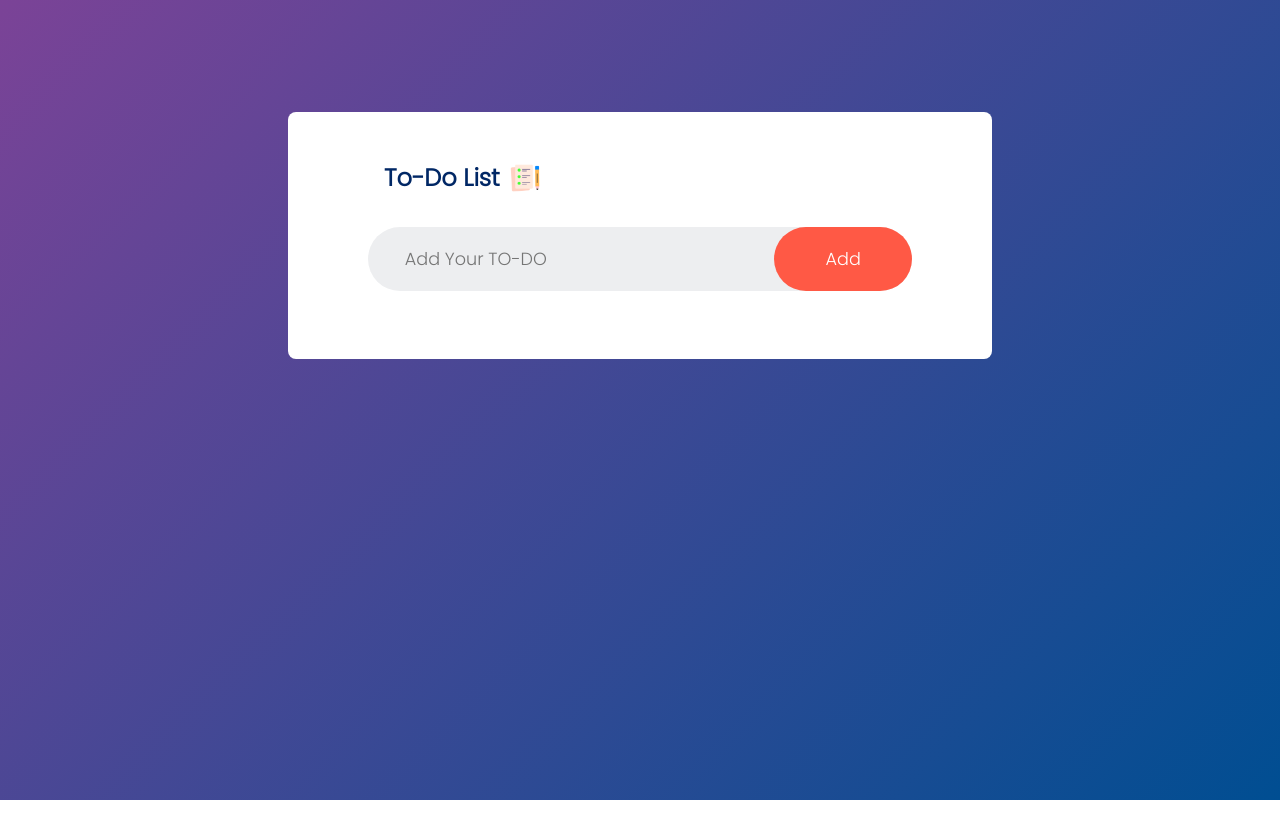
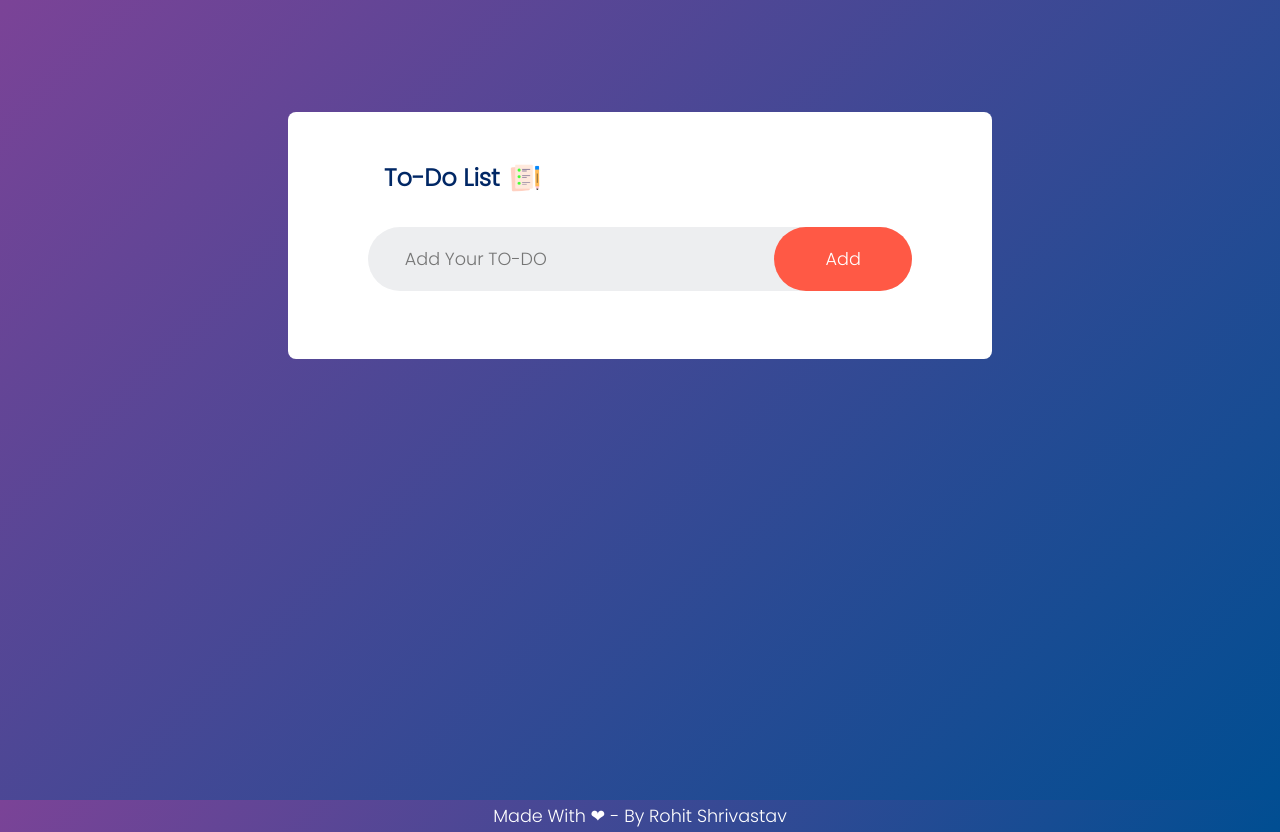
Before and after one commit to STRANJaR/To-Do-App, a plain HTML site: page index.html in a window 1280 px wide. Before the commit the page ends 800 px from the top, so only its background shows below. Drawn offline with Linux system fonts and the light colour scheme.

Commit message:
Update  & Add Favicon

```diff
--- a/index.html
+++ b/index.html
@@ -4,6 +4,7 @@
   <meta charset="UTF-8">
   <meta name="viewport" content="width=device-width, initial-scale=1.0">
   <title>To-Do App </title>
+    <link rel="icon" type="image/x-icon" href="/img/2.png">
   <link rel="stylesheet" href="style.css">
 </head>
 <body>
@@ -27,6 +28,11 @@
     </div>
 
   </div>
+  <footer>
+    <div class="footer">
+      <li>Made With ❤ - By Rohit Shrivastav</li>
+    </div>
+  </footer>
 
   <script src="script.js"></script>
 </body>
--- a/script.js
+++ b/script.js
@@ -5,7 +5,7 @@ const listContainer = document.getElementById("list-container");
 
 function AddTask() {
   if (inputBox.value === "") {
-    alert("Type something...");
+    alert("Add Some Task to Process...");
   }
 
   else {
@@ -32,7 +32,7 @@ listContainer.addEventListener('click', function(e){
     }
 }, false);
 
-
+// Store The Data In localStorage
 function saveData(){
     localStorage.setItem('data', listContainer.innerHTML);
 
--- a/style.css
+++ b/style.css
@@ -115,3 +115,19 @@ ul li span:hover{
     background: #edeef0;
     border-radius: 50%;
 }
+
+.footer{
+    background: linear-gradient(135deg, #7b4397,  #004e92);
+    height: 2rem;
+    display: flex;
+    align-items: center;
+    justify-content: center;
+
+}
+
+.footer > li {
+    list-style: none;
+    font-size: 1.1rem;
+    font-weight:400;
+    color: white;
+}
```
Also changed, not shown: img/2.png (added).
